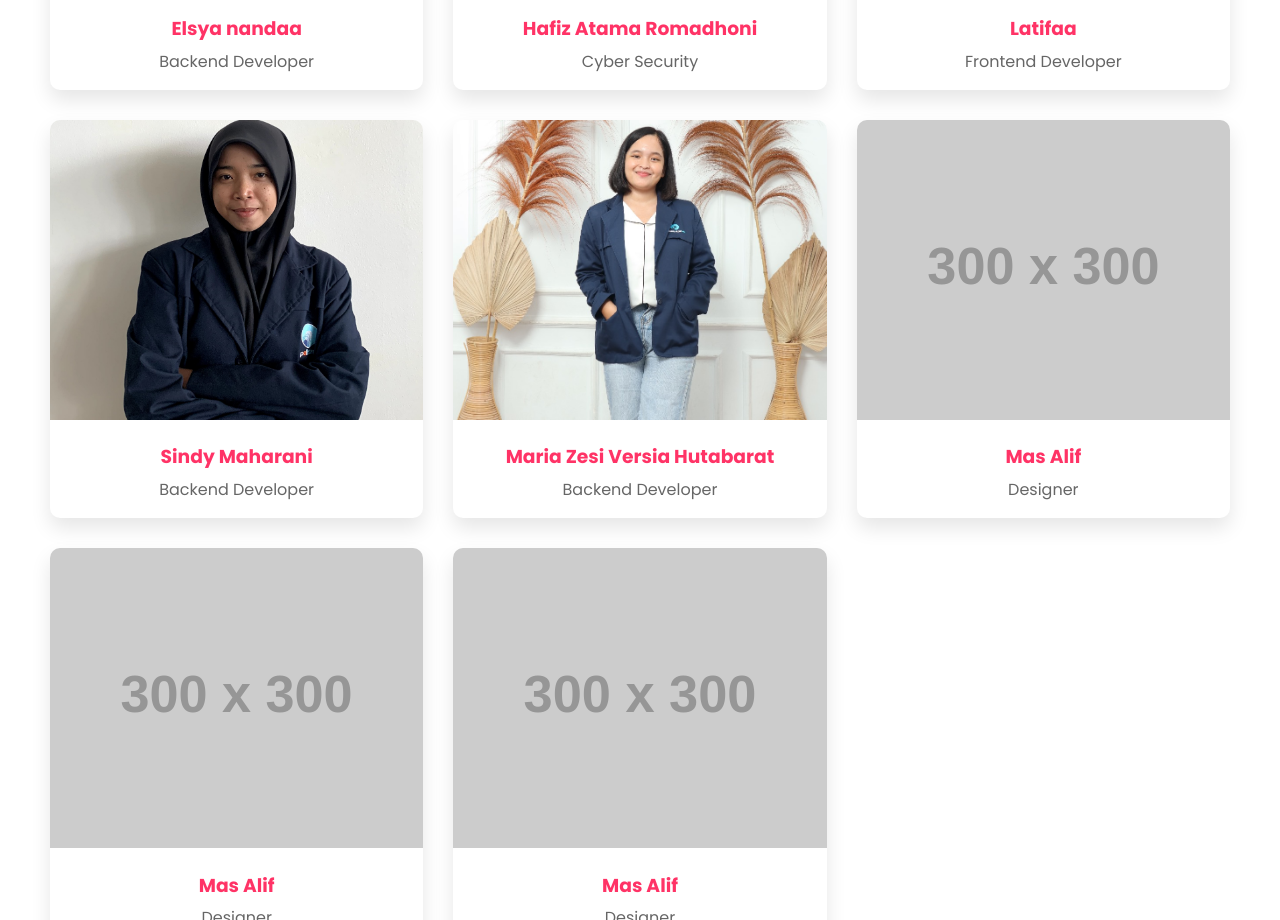
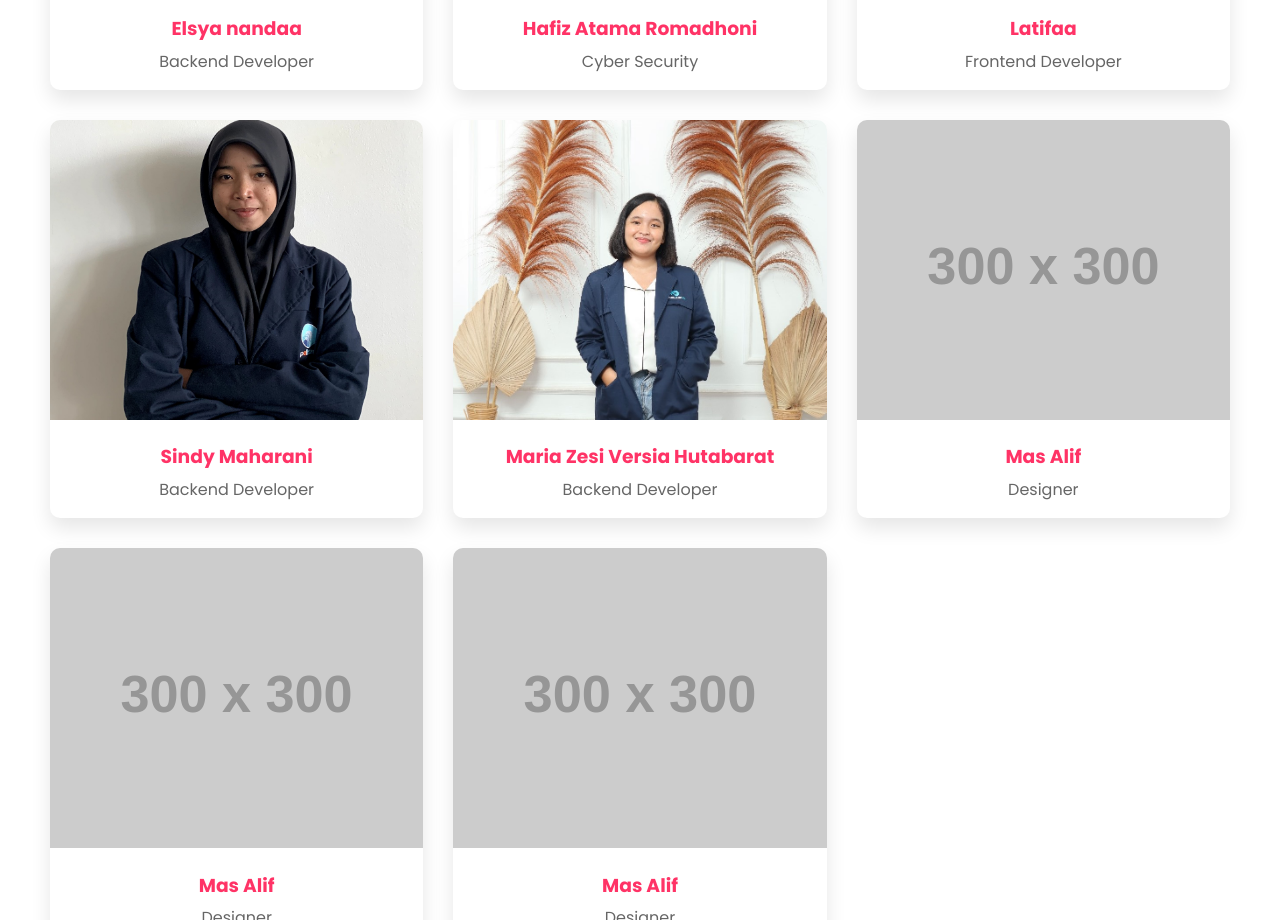
Before and after one commit to Tomi-dev9/ruby-team, a plain HTML site: page team.html in a window 1280 px wide. Shown: the part 1260-2180 px from the top of the page. Drawn offline with Linux system fonts and the light colour scheme; placeholder pictures from the web are drawn by us.

Commit message:
Update

```diff
--- a/team.html
+++ b/team.html
@@ -66,7 +66,7 @@
                     <p>Backend Developer</p>
                 </div>
                 <div class="team-member">
-                    <img src="img/IMG-20240628-WA0022 - Maria Zesi Versia Hutabarat IF D pagi.jpg" alt="Maria Zesi">
+                    <img src="img/IMG-20240628-WA0022 - Maria Zesi Versia Hutabarat IF D pagi 11.jpg" alt="Maria Zesi">
                     <h3>Maria Zesi Versia Hutabarat</h3>
                     <p>Backend Developer</p>
                 </div>
```
Also changed, not shown: img/IMG-20240628-WA0022 - Maria Zesi Versia Hutabarat IF D pagi 11.jpg (added).
